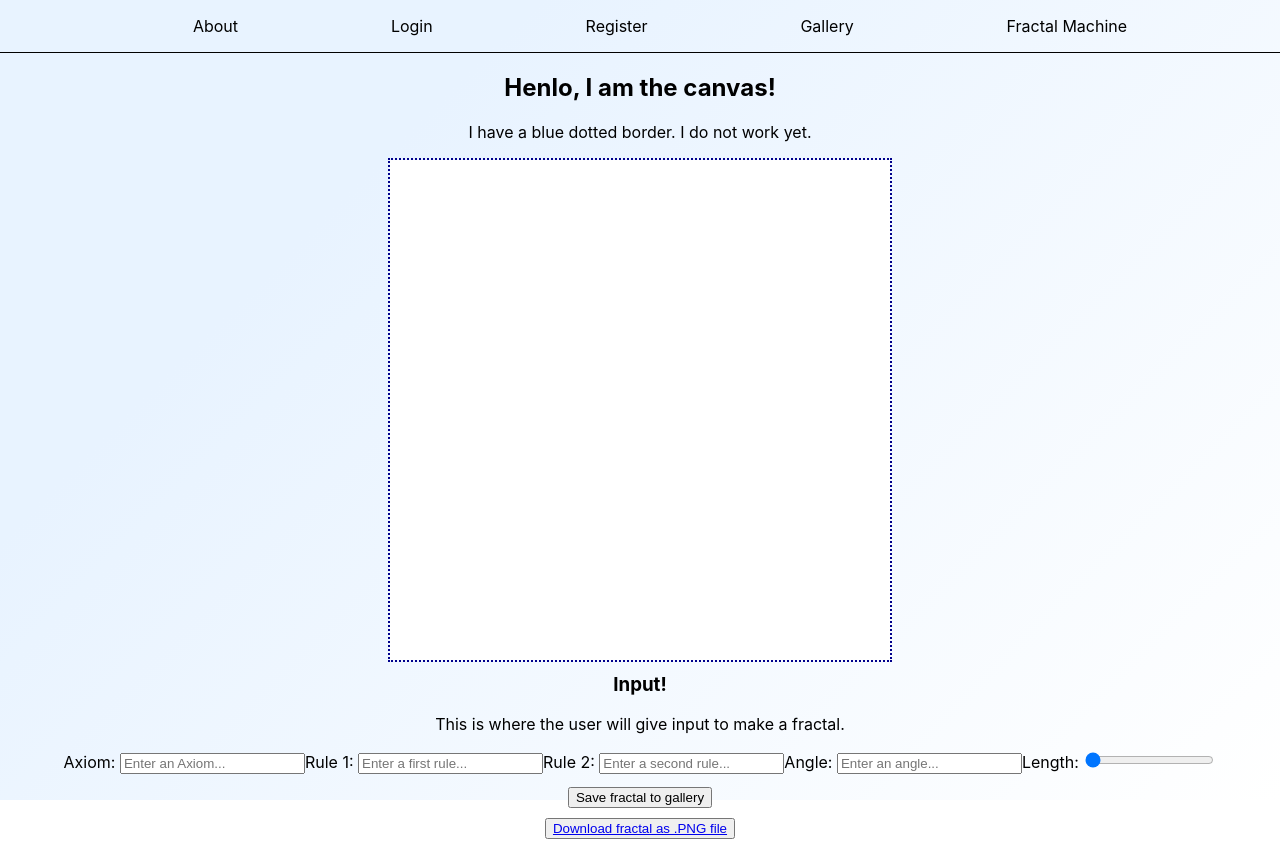
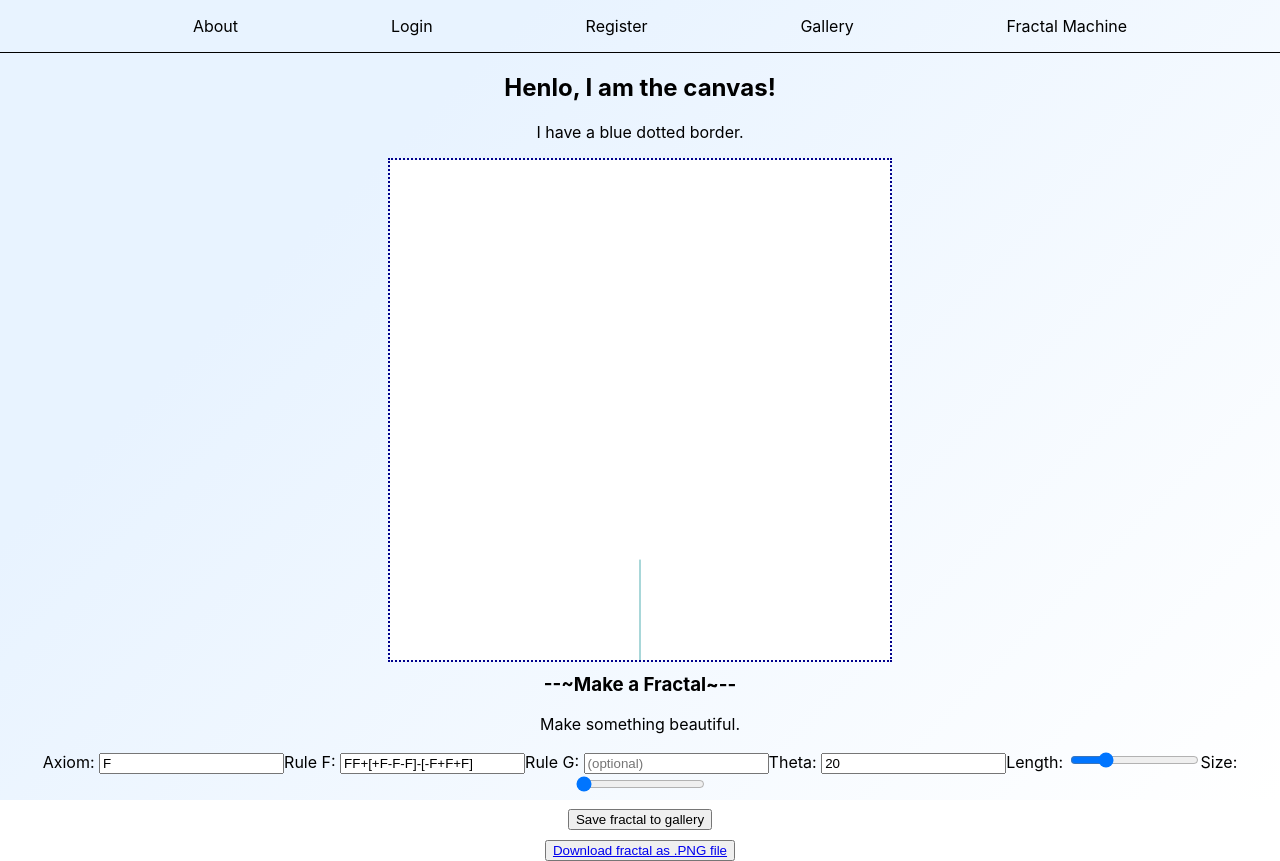
Before and after one commit to SeanWelshBrown/the-fractal-zone-frontend, a React (Create React App) app: page / in a window 1280 px wide. Before the commit the page ends 839 px from the top, so only its background shows below. Built offline with nearby package versions, Linux system fonts and the light colour scheme; no server answers.

Commit message:
tweaking fractal canvas

```diff
--- a/src/Components/FractalCanvas.jsx
+++ b/src/Components/FractalCanvas.jsx
@@ -1,9 +1,9 @@
 import React from 'react';
 import p5 from 'p5';
 
+const COLORS = ["#754687", "#465a87", "#c94f96", "#ebaa28", "#73a157", "#52afb3", "#d42f50", "#edc234", "#ff7340"]
 
 class FractalCanvas extends React.Component {
-
 
     constructor(props) {
         super(props);
@@ -16,59 +16,57 @@ class FractalCanvas extends React.Component {
     }
 
     componentDidUpdate(prevProps) {
-        if (prevProps.userInput !== this.props.userInput) {
-            this.renderCanvas();
+        if (prevProps !== this.props) {
+            this.myP5.loading();
+            setTimeout(this.renderCanvas, 1500);
             this.props.handleCanvasChange(this.myP5.canvas)
         }
     }
 
-    calculateTranslateNum = (ruleSet) => {
-        let count = 0;
-        ruleSet.forEach((ruleEl) => {
-            if (ruleEl === 'A' || ruleEl === 'B') {
-                count++
+    calculateCurrentLen = (n, len) => {
+        let calculatedLen = len;
+        for (let i = 0; i < n; i++) {
+            calculatedLen *= 0.5
         }
-        })
-        return count;
+        return calculatedLen;
     }
+
     renderCanvas = () => {
-        let n = this.props.userInput;
+
+        let {n, theta, axiom, initLen, setF, setG} = this.props
 
         let fractalArr;
-        const min = 1;
-        const theta = 90;
+        let len = this.calculateCurrentLen(n, initLen);
+
         const rules = {
-            axiom: "",
-            setA: [],
-            setB: []
+            axiom: axiom.split(""),
+            setF: setF.split(""),
+            setG: []
+        }
+
+        if (setG) {
+          rules.setG = rules.setG = this.props.ruleSetG.split("");
+        }
+
+        fractalArr = this.calculateLSystem(n, rules);
+        this.myP5.drawLSystem(fractalArr, len, theta);
+
     }
 
 
-        rules.axiom = "A-A-A-A".split("")
-        rules.setA = "AA-A+A-A-AA".split("")
-
-        const translateNum = this.calculateTranslateNum(rules.setA)
-
-        this.myP5.clear()
-
-        if (n > min) {
-            fractalArr = this.calculateLSystem(n, rules)
-            this.myP5.drawLSystem(fractalArr, n, 8, theta, min, translateNum);
-        }
-    }
-
     calculateLSystem = (n, rules) => {
         let nextFractalArr = [];
-        if (n === 0) {
+         if (n === 1) {
             return rules.axiom;
         } else {
             let fractalArr = this.calculateLSystem(n - 1, rules);
+
             fractalArr.forEach((el) => {
-                if (el === 'A') {
-                    let tempFractalArr = rules.setA;
+                if (el === 'F') {
+                    let tempFractalArr = rules.setF;
                     tempFractalArr.forEach((ruleEl) => {nextFractalArr.push(ruleEl)});
-                } else if (el === 'B') {
-                    let tempFractalArr = rules.setB;
+                } else if (el === 'G') {
+                    let tempFractalArr = rules.setG;
                     tempFractalArr.forEach((ruleEl) => {nextFractalArr.push(ruleEl)});
                 } else if (el === '+') {
                     nextFractalArr.push(el);
@@ -93,43 +91,33 @@ class FractalCanvas extends React.Component {
     }
 
 
+
     sketch = (p) => {
+
         p.setup = () => {
             p.createCanvas(500, 500);
             p.background(255);
             p.angleMode(p.DEGREES)
-            p.frameRate(15)
+            this.renderCanvas()
         }
 
-        p.drawAThing = (segLen) => {
-            p.clear()
-            p.rect(150,150,segLen*10,segLen*10)
-        }
+        p.drawLSystem = (fractalArr, segLen, theta) => {
+            const randomCol = COLORS[Math.floor(Math.random() * COLORS.length)]
+            const fractalArrLen = fractalArr.length
 
-        p.drawLSystem = (fractalArr, initLen, segLen, theta, minSegLen, translateNum) => {
-            const fractalArrLen = fractalArr.length
-            const randomCol = '#'+Math.floor(Math.random()*16777215).toString(16);
-            const translateX = (500 / initLen) + this.factorial(initLen) * translateNum
-            const translateY = translateX
-            console.log(translateX)
             p.background(255)
+            p.stroke(randomCol)
             p.resetMatrix()
-            p.translate(translateX, translateX)
-            p.scale( translateNum * 0.1 )
+            p.translate(250 , 500)
 
-
-            if (initLen > minSegLen) {
-
-                // p.push()
             for (let i = 0; i < fractalArrLen; i++) {
                 const el = fractalArr[i];
 
-                    if (el === 'A') {
-                        p.stroke(randomCol)
+                if (el === 'F') {
                     p.line(0, 0, 0, -segLen);
                     p.translate(0, -segLen);
-                    } else if (el === 'B') {
-                        p.translate(segLen, 0)
+                } else if (el === 'G') {
+                    p.translate(0, -segLen)
                 } else if (el === '+') {
                     p.rotate(theta);
                 } else if (el === '-') {
@@ -141,25 +129,29 @@ class FractalCanvas extends React.Component {
                 }
 
             }
+        }
 
-                // p.pop();
-                segLen *= 0.5;
-            }
+        p.loading = () => {
+            p.clear()
+            p.background(255)
+            p.circle(250,250,100)
 
         }
 
+
         p.draw = () => {
+
         }
     }
 
 
 
     render() {
-
+        console.log(this.props)
         return (
             <>
             <h2>Henlo, I am the canvas!</h2>
-            <p>I have a blue dotted border. I do not work yet.</p>
+            <p>I have a blue dotted border.</p>
             <div
                 className="canvas-container"
                 ref={this.myRef}
--- a/src/Components/FractalMachineInput.jsx
+++ b/src/Components/FractalMachineInput.jsx
@@ -2,63 +2,79 @@ import React from 'react';
 
 const FractalMachineInput = (props) => {
 
-    let { axiomValue, rule1Value, rule2Value, angleValue, sliderValue, handleUserInput } = props
+    let { n, theta, axiom, initLen, setF, setG, handleUserInput } = props;
 
     return (
         <div className="fractalInputContainer">
 
-          <h3>Input!</h3>
-          <p>This is where the user will give input to make a fractal.</p>
+          <h3> --~Make a Fractal~-- </h3>
+          <p> Make something beautiful. </p>
 
           <div className="fractalInputs">
 
             <label>Axiom: </label>
             <input
+              key="axiom"
               type="text"
               name="axiom"
               placeholder="Enter an Axiom..."
-              value={axiomValue}
+              value={axiom}
               onChange={handleUserInput}
             />
 
-            <label>Rule 1: </label>
+            <label>Rule F: </label>
             <input
+              key="ruleF"
               type="text"
-              name="rule1"
+              name="ruleF"
               placeholder="Enter a first rule..."
-              value={rule1Value}
+              value={setF}
               onChange={handleUserInput}
             />
 
-            <label>Rule 2: </label>
+            <label>Rule G: </label>
             <input
+              key="ruleG"
               type="text"
-              name="rule2"
-              placeholder="Enter a second rule..."
-              value={rule2Value}
+              name="ruleG"
+              placeholder="(optional)"
+              value={setG}
               onChange={handleUserInput}
             />
 
-            <label>Angle: </label>
+            <label>Theta: </label>
             <input
+              key="theta"
               type="number"
-              name="angle"
+              name="theta"
               placeholder="Enter an angle..."
-              value={angleValue}
+              value={theta}
               onChange={handleUserInput}
             />
 
             <label>Length: </label>
             <input
+              key="length"
               type="range"
-              name="slider"
-              min="1"
-              max="5"
-              step="1"
-              value={sliderValue}
+              name="length"
+              min="100"
+              max="500"
+              step="25"
+              value={initLen}
               onChange={handleUserInput}
             />
 
+           <label>Size: </label>
+            <input
+              key="size"
+              type="range"
+              name="size"
+              min="1"
+              max="6"
+              step="1"
+              value={n}
+              onChange={handleUserInput}
+            />
 
           </div>
 
--- a/src/Containers/FractalMachine.jsx
+++ b/src/Containers/FractalMachine.jsx
@@ -5,11 +5,12 @@ import ModalForm from '../Components/ModalForm'
 
 const FractalMachine = (props) => {
 
-    const [axiomValue, setAxiom] = useState("");
-    const [rule1Value, setrule1Value] = useState("");
-    const [rule2Value, setrule2Value] = useState("");
-    const [angleValue, setAngleValue] = useState("");
-    const [sliderValue, setSliderValue] = useState(1);
+    const [axiom, setAxiom] = useState("F");
+    const [setF, setRuleFValue] = useState("FF+[+F-F-F]-[-F+F+F]");
+    const [setG, setRuleGValue] = useState("");
+    const [theta, setThetaValue] = useState(20);
+    const [initLen, setLengthValue] = useState(200);
+    const [n, setSizeValue] = useState(1);
 
     const [currentCanvas, setCurrentCanvas] = useState()
 
@@ -18,25 +19,23 @@ const FractalMachine = (props) => {
 
     const handleUserInput = (e) => {
         switch (e.target.name) {
+            case "size":
+                setSizeValue(parseInt(e.target.value))
+                break;
             case "axiom":
                 setAxiom(e.target.value)
                 break;
-            case "rule1":
-                setrule1Value(e.target.value)
+            case "ruleF":
+                setRuleFValue(e.target.value)
                 break;
-            case "rule2":
-                setrule2Value(e.target.value)
+            case "ruleG":
+                setRuleGValue(e.target.value)
                 break;
-            case "angle":
-                if (e.target.value === "") {
-                    setAngleValue(e.target.value)
-                    break;
-                } else {
-                    setAngleValue(parseInt(e.target.value))
-                    break;
-                }
-            case "slider":
-                setSliderValue(parseInt(e.target.value))
+            case "theta":
+                setThetaValue(parseInt(e.target.value))
+                break;
+            case "length":
+                setLengthValue(parseInt(e.target.value))
                 break;
             default:
                 return null
@@ -64,12 +63,13 @@ const FractalMachine = (props) => {
                 name: fractalName,
                 image: dataURL,
                 parameters: {
-                    theta: angleValue,
-                    length: sliderValue,
+                    theta: theta,
+                    length: initLen,
+                    size: n,
                     rules: {
-                        axiom: axiomValue,
-                        setA: rule1Value,
-                        setB: rule2Value
+                        axiom: axiom,
+                        setF: setF,
+                        setG: setG
                     }
                 }
             })
@@ -93,16 +93,24 @@ const FractalMachine = (props) => {
         <div>
 
             <FractalCanvas
-                userInput={sliderValue}
+                n={n}
+                theta={theta}
+                axiom={axiom}
+                initLen={initLen}
+                setF={setF}
+                setG={setG}
+
                 handleCanvasChange={handleCanvasChange}
             />
 
             <FractalMachineInput
-                axiomValue={axiomValue}
-                rule1Value={rule1Value}
-                rule2Value={rule2Value}
-                angleValue={angleValue}
-                sliderValue={sliderValue}
+                n={n}
+                theta={theta}
+                axiom={axiom}
+                initLen={initLen}
+                setF={setF}
+                setG={setG}
+
                 handleUserInput={handleUserInput}
             />
 
```
Lines whose indentation alone changed are shown as unchanged.
